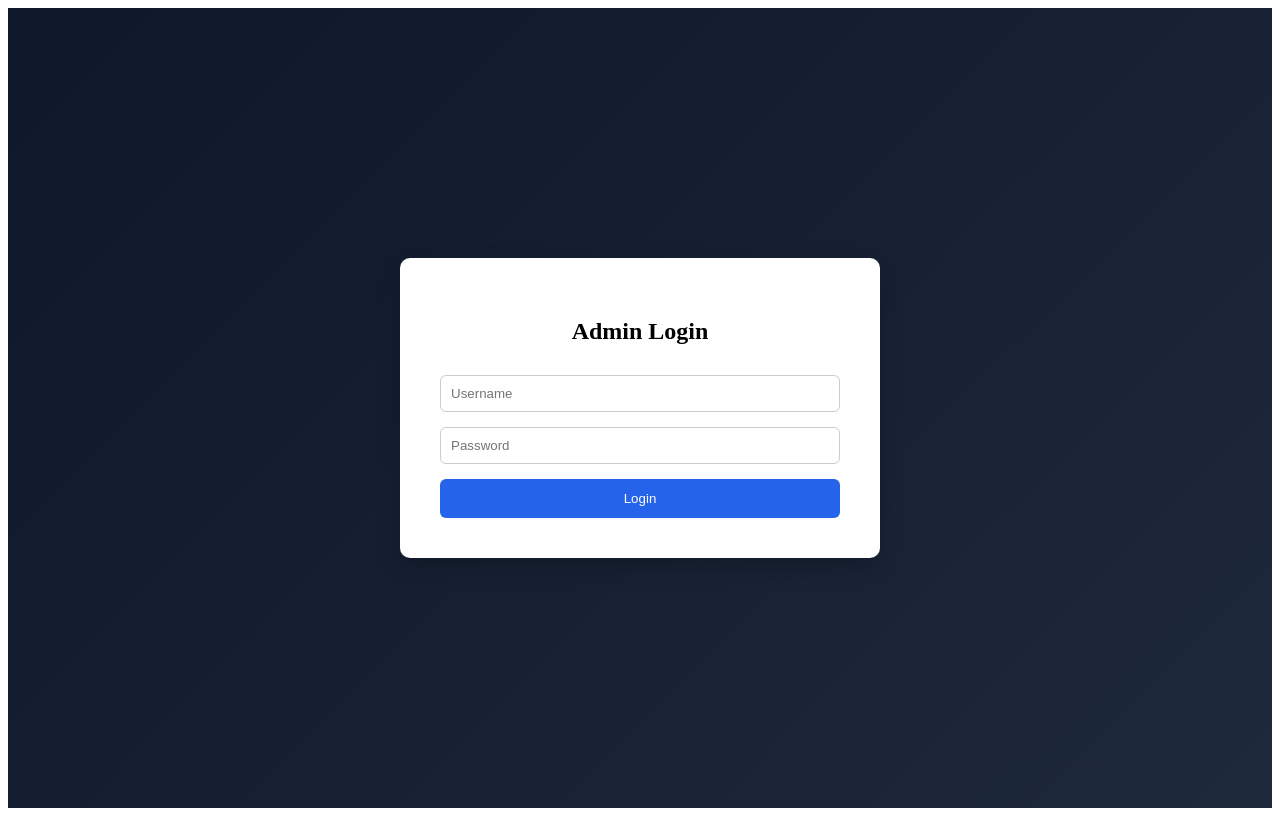
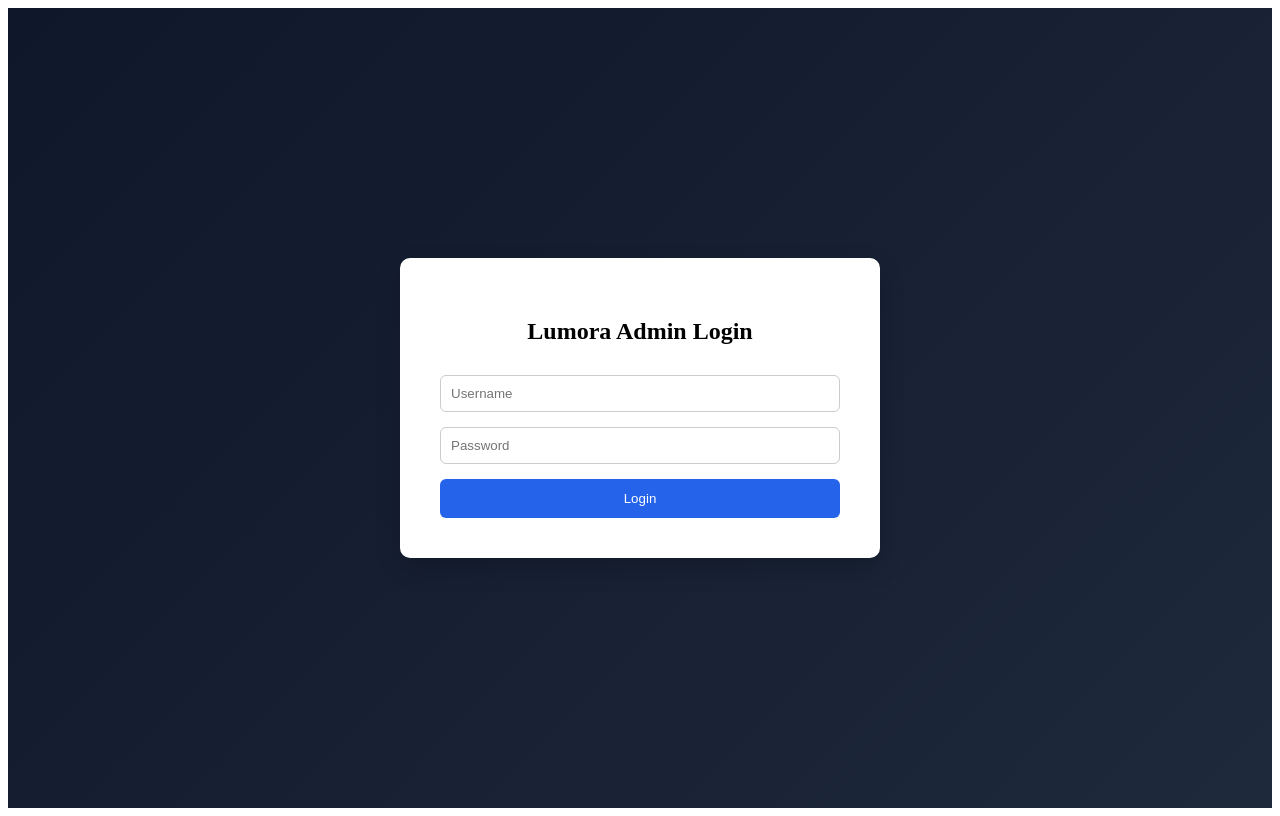
Before and after one commit to lumoratraid-adn/lumoratriad-frontend, a React (Create React App) app: page / in a window 1280 px wide. Built offline with nearby package versions, Linux system fonts and the light colour scheme; no server answers.

Commit message:
Fixed login endpoint

```diff
--- a/src/api.js
+++ b/src/api.js
@@ -1,7 +1,7 @@
 import axios from "axios";
 
 const api = axios.create({
-  baseURL: import.meta.env.VITE_API_URL,
+  baseURL: "https://lumoratriad-backend.onrender.com",
 });
 
 export default api;
--- a/src/pages/Login.js
+++ b/src/pages/Login.js
@@ -20,24 +20,29 @@ function Login() {
   setLoading(true);
 
   try {
-      const response = await api.post("/api/login/", {
+    const response = await api.post("/api/token/", {
       username,
       password,
     });
 
     localStorage.setItem("access", response.data.access);
+    localStorage.setItem("refresh", response.data.refresh);
+
     navigate("/dashboard");
+
   } catch (error) {
+    console.log(error.response?.data);
     alert("Invalid credentials");
   } finally {
     setLoading(false);
   }
 };
 
+
   return (
     <div style={styles.container}>
       <div style={styles.card}>
-        <h2 style={styles.title}>Admin Login</h2>
+        <h2 style={styles.title}>Lumora Admin Login</h2>
 
         <form onSubmit={handleLogin} style={styles.form}>
           <input
```
Lines whose indentation alone changed are shown as unchanged.
